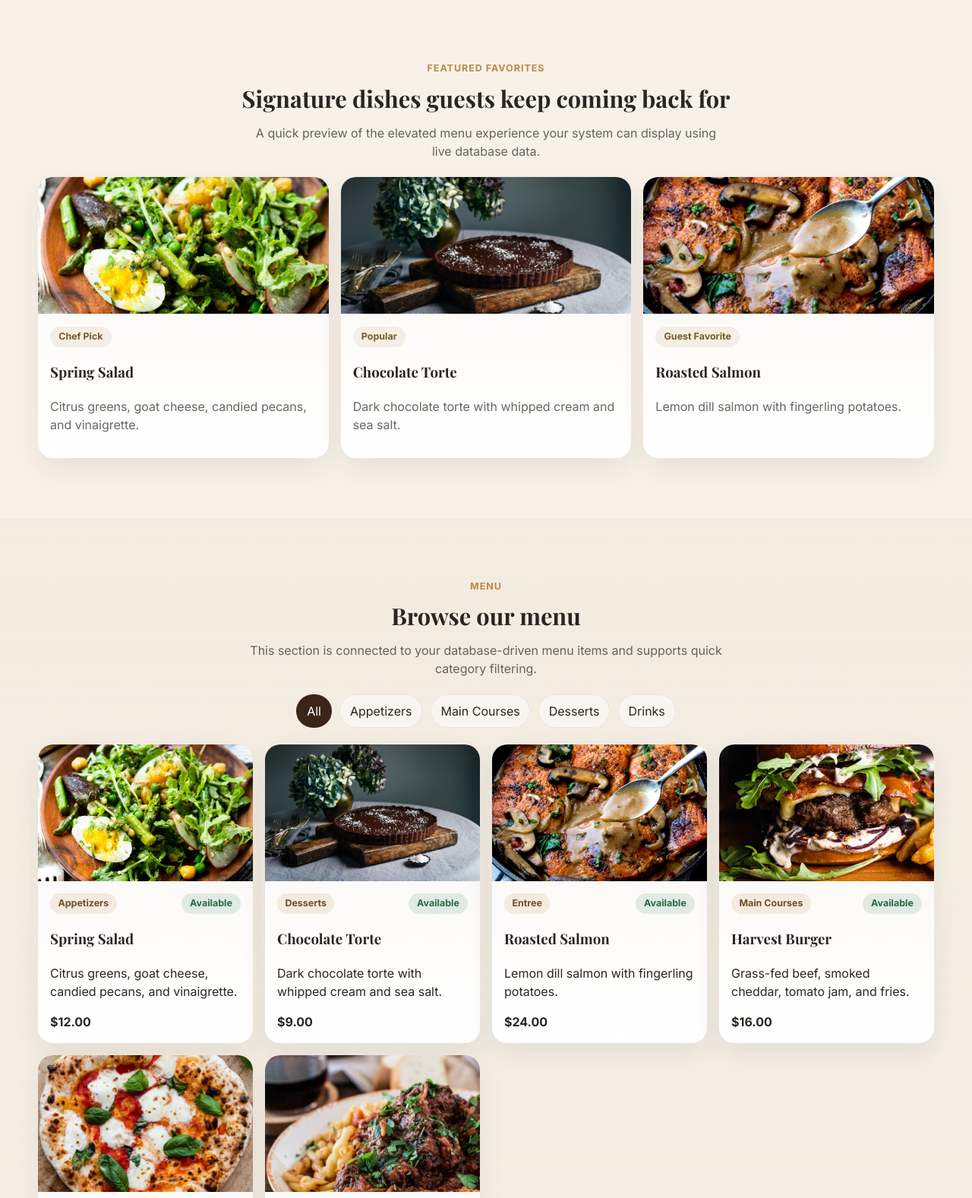
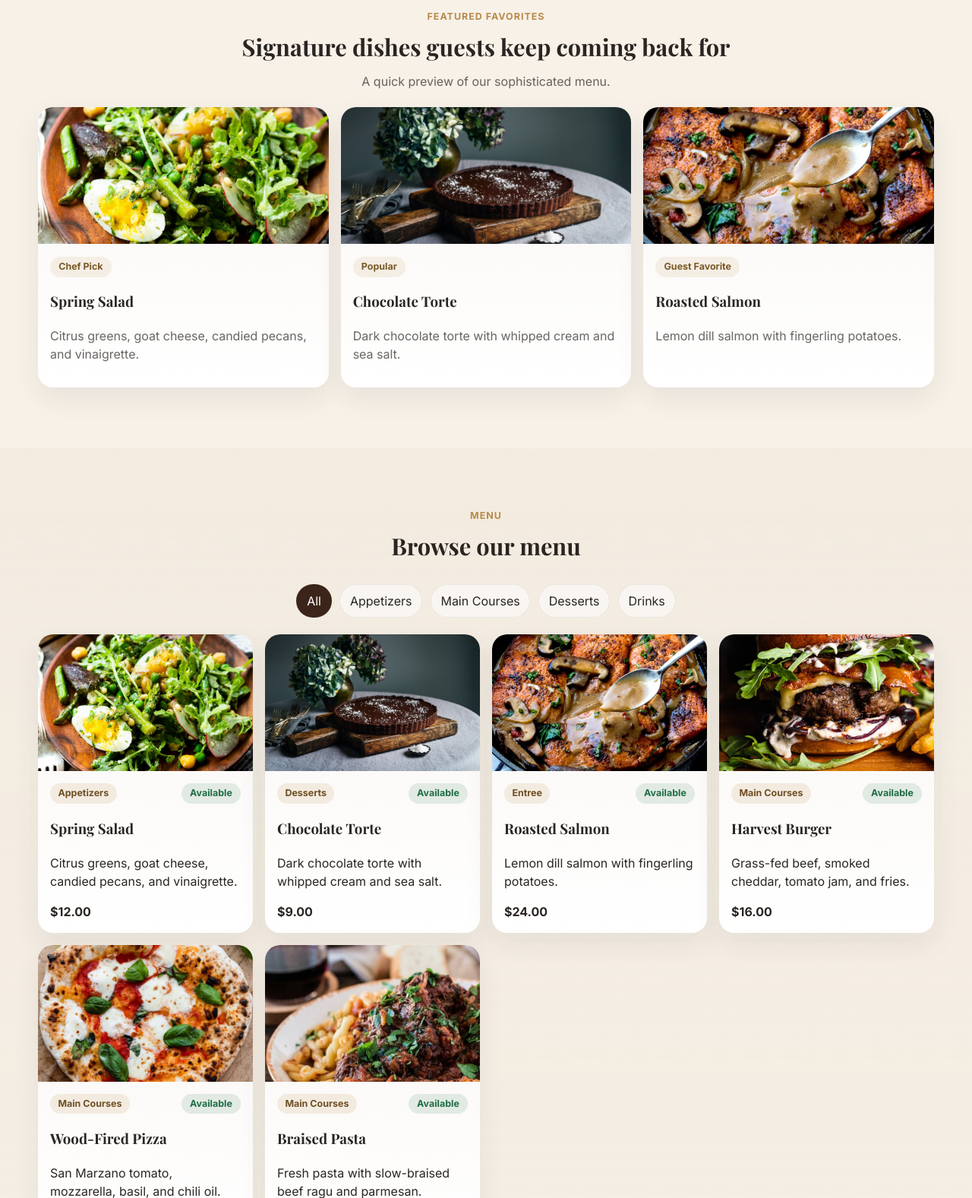
Before and after one commit to EScott77/CMS375-GroupProject, a PHP site: page / in a window 1280 px wide. Shown: the part 844-2421 px from the top of the page at 76% size. Run offline with PHP 8.4, Linux system fonts and the light colour scheme; data comes from the database, SQL or seed files in the repository.

Commit message:
style: rewording of home page

```diff
--- a/index.php
+++ b/index.php
@@ -118,12 +118,11 @@ function menu_filter_slug(string $category): string {
     <section id="home" class="hero">
       <div class="container hero-grid">
         <div class="hero-content">
-          <span class="eyebrow">Restaurant Reservation & Menu Management System</span>
-          <h2>Beautiful dining experience, powered by a smart database system.</h2>
+          <span class="eyebrow">Restaurant Reservation & Viewable Menu for Bistro</span>
+          <h2>Beautiful dining experience.</h2>
           <p class="hero-text">
-            Harvest Bistro combines elegant restaurant presentation with practical reservation and
-            menu management features. Customers can explore dishes, reserve tables online, and
-            enjoy a smooth dining experience, while staff and admins can manage operations efficiently.
+            Harvest Bistro provides elegant restaurant presentation. Customers can explore dishes, reserve tables online, and
+            enjoy a smooth dining experience.
           </p>
 
           <div class="hero-actions">
@@ -136,13 +135,15 @@ function menu_filter_slug(string $category): string {
               <strong>Fresh Menu</strong>
               <span>Seasonal dishes and chef specials</span>
             </div>
-            <div class="highlight-card">
+            <!--
+<div class="highlight-card">
               <strong>Easy Booking</strong>
               <span>Fast online reservations</span>
             </div>
+ -->
             <div class="highlight-card">
-              <strong>Smart Management</strong>
-              <span>Admin analytics and staff workflows</span>
+              <strong>Easy Reservations</strong>
+              <span>Book your reservation in minutes.</span>
             </div>
           </div>
         </div>
@@ -184,7 +185,7 @@ function menu_filter_slug(string $category): string {
           <span class="section-label">Featured Favorites</span>
           <h2>Signature dishes guests keep coming back for</h2>
           <p>
-            A quick preview of the elevated menu experience your system can display using live database data.
+            A quick preview of our sophisticated menu.
           </p>
         </div>
 
@@ -211,9 +212,11 @@ function menu_filter_slug(string $category): string {
         <div class="section-heading">
           <span class="section-label">Menu</span>
           <h2>Browse our menu</h2>
-          <p>
+         <!--
+ <p>
             This section is connected to your database-driven menu items and supports quick category filtering.
           </p>
+ -->
         </div>
 
         <div class="menu-toolbar" aria-label="Menu filters">
@@ -257,8 +260,7 @@ function menu_filter_slug(string $category): string {
           <span class="section-label">Reservations</span>
           <h2>Reserve your table in seconds</h2>
           <p>
-            This form stays connected to your PHP and MySQL reservation flow, so guests can submit details
-            directly into the system.
+            Submit your information for a fast, easy, and free booking.
           </p>
 
           <div class="reservation-info-cards">
@@ -276,7 +278,7 @@ function menu_filter_slug(string $category): string {
 
             <div class="info-card">
               <h3>Why Book Online?</h3>
-              <p>Fast confirmation, fewer errors, and better tracking through the database.</p>
+              <p>Fast and secure confirmation.</p>
             </div>
           </div>
         </div>
@@ -412,12 +414,10 @@ function menu_filter_slug(string $category): string {
           <span class="section-label">About Harvest Bistro</span>
           <h2>A restaurant concept designed for both guests and management</h2>
           <p>
-            Harvest Bistro is a modern restaurant concept for a database systems project. It brings menu
-            browsing, reservations, and operational management together in one polished experience.
+            Harvest Bistro is a modern restaurant located in Orlando, Florida.
           </p>
           <p>
-            Customers get a welcoming front-end experience, while your PHP and SQL backend supports
-            reservations, menu updates, analytics, and role-based workflows.
+            Hear what our happy customers are saying.
           </p>
 
           <div class="about-points">
@@ -425,13 +425,15 @@ function menu_filter_slug(string $category): string {
               <strong>Customer Experience</strong>
               <p>Simple menu browsing and reservation booking.</p>
             </div>
-            <div class="about-point">
+       <!--
+     <div class="about-point">
               <strong>Database Integration</strong>
               <p>Reservation and menu data tie directly into MySQL.</p>
             </div>
+ -->
             <div class="about-point">
-              <strong>Professional Presentation</strong>
-              <p>Feels like a real restaurant brand rather than a basic class mockup.</p>
+              <strong>Admin Controls</strong>
+              <p>Part of our staff? View your information below.</p>
             </div>
           </div>
         </div>
```
